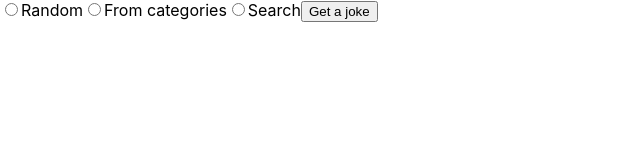
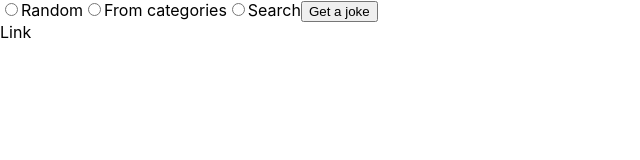
Before and after one commit to kdrshvolia/msi2020-frontend-development-test, a React (Create React App) app: page / in a window 1280 px wide. Shown: the top 160 px of the page, without its empty margins (0-640 px from the left). Built offline with nearby package versions, Linux system fonts and the light colour scheme.

Commit message:
Adds joke container component

```diff
--- a/src/components/Board/Board.js
+++ b/src/components/Board/Board.js
@@ -1,9 +1,20 @@
 import React from 'react';
 import PropTypes from 'prop-types';
 import SearchJokeForm from '../SearchJokeForm/SearchJokeForm';
+import JokeContainer from '../JokeContainer/JokeContainer';
 
-const Board = ({ setInputText, options, setType, setCategory, chosenOption, chosenCategory, getJoke, joke }) => {
+const Board = ({
+  setInputText,
+  options,
+  setType,
+  setCategory,
+  chosenOption,
+  chosenCategory,
+  getJoke,
+  joke,
+}) => {
   return (
+    <>
       <SearchJokeForm
         setInputText={setInputText}
         options={options}
@@ -14,6 +25,8 @@ const Board = ({ setInputText, options, setType, setCategory, chosenOption, chos
         getJoke={getJoke}
         joke={joke}
       />
+      <JokeContainer joke={joke} />
+    </>
   );
 };
 
--- /dev/null
+++ b/src/components/JokeContainer/JokeContainer.js
@@ -0,0 +1,15 @@
+import React from 'react';
+import PropTypes from 'prop-types';
+
+const JokeContainer = ({ joke }) => {
+  return (
+    <div>
+      <a href={joke.url}>Link</a>
+      <div className="joke-text">{joke.value}</div>
+      <div className="category">{joke.categories} </div>
+      <div className="last-update" />
+    </div>
+  );
+};
+
+export default JokeContainer;
--- a/src/hocs/withBoard/withBoard.js
+++ b/src/hocs/withBoard/withBoard.js
@@ -12,7 +12,7 @@ const withBoard = (WrappedComponent) => {
     state = {
       chosenOption: options.random,
       chosenCategory: '',
-      joke: '',
+      joke: {},
       inputText: '',
     };
 
```
Lines whose indentation alone changed are shown as unchanged.
